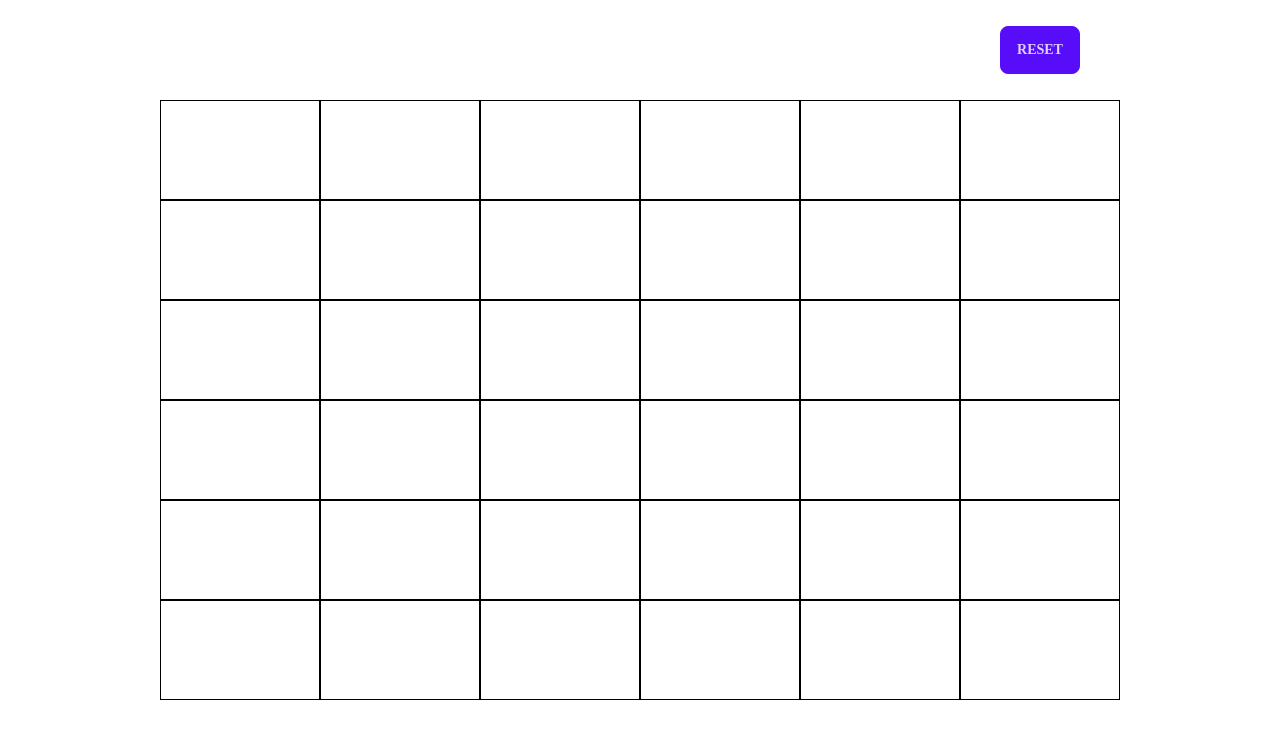
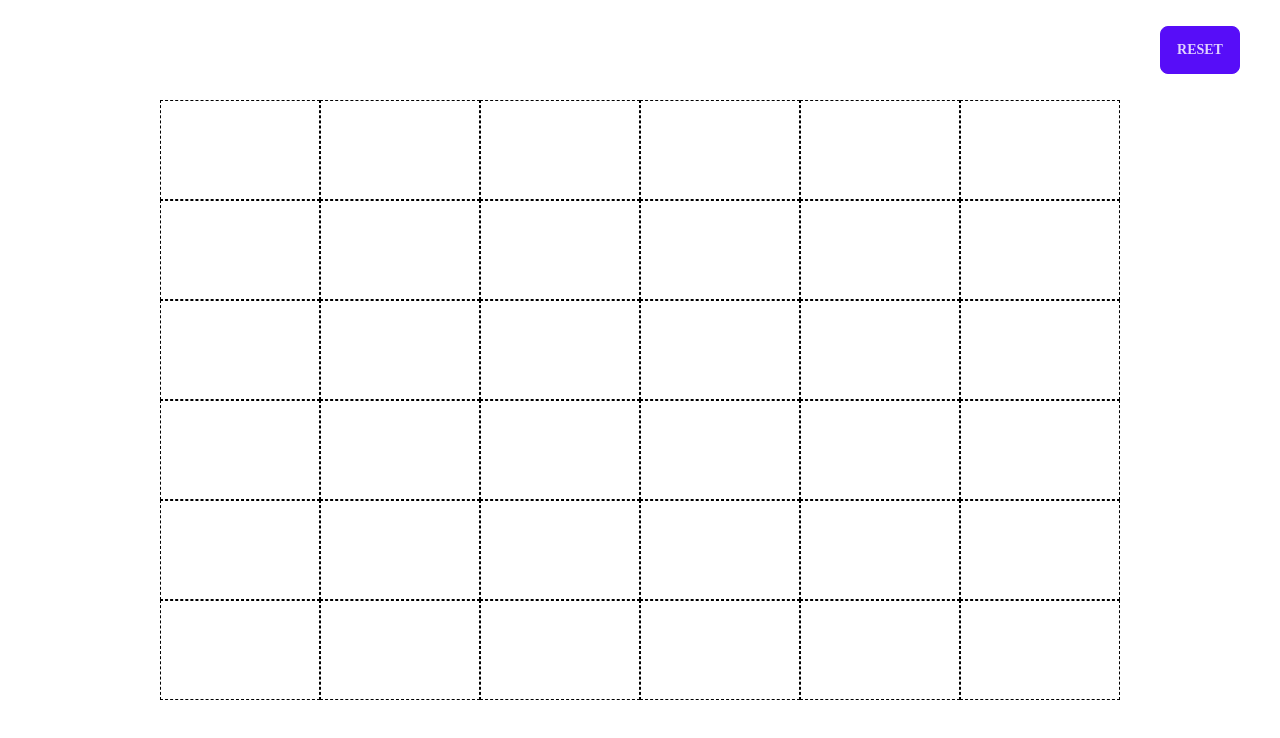
Before and after one commit to DiegoAraujoJS/parana-modules, a Next.js app: page / in a window 1280 px wide. Shown: the top 738 px of the page. Built offline with nearby package versions, Linux system fonts and the light colour scheme.

Commit message:
Nos persisting state bug.

```diff
--- a/src/pages/index.tsx
+++ b/src/pages/index.tsx
@@ -1,56 +1,87 @@
 import Head from "next/head";
-import { useCallback, useEffect, useMemo, useState } from "react";
+import { HTMLAttributes, useCallback, useEffect, useMemo, useState } from "react";
+
+type Line = [number, number, number, number]
 
 const rows = [2,3,4,5,6,7]
 const columns = [2,3,4,5,6,7]
 
+const generateLinesForBox = (row: number, col: number): Line[] => {
+  return [
+    // [(a, b), (c, d)]
+    [col - 1, row - 1, col - 1, row],
+    [col - 1, row - 1, col, row - 1],
+    [col - 1, row, col, row],
+    [col, row - 1, col, row]
+  ]
+}
+
+const lineIsVertical = (line: Line) => line[0] === line[2]
+
+const renderLine = (line: Line): JSX.Element => {
+  const [a, b, c, d] = line
+  if (lineIsVertical(line)) {
+    return <div key={`${a}_${b}_${c}_${d}`} style={{
+      gridColumnStart: a + 1,
+      gridRowStart: Math.max(b, d),
+      width: "2px",
+      background: "black"
+    }}></div>
+  } else {
+    return <div key={`${a}_${b}_${c}_${d}`} style={{
+      gridColumnStart: Math.max(a, c),
+      gridRowStart: b + 1,
+      height: "2px",
+      background: "black"
+    }}></div>
+  }
+}
+
 export default function Home() {
-  const [selected, setSelected] = useState<Record<string, boolean>>({})
-  const resetSelected = useCallback(() => setSelected({}), [])
+  const [selected, setSelected] = useState<Line[]>([])
 
   const [isMouseDown, setIsMouseDown] = useState(false);
-  const [deleteMode, setDeleteMode] = useState(false)
+  const [deleteMode, setDeleteMode] = useState(false);
 
-  useEffect(() => {
-    const handleMouseUp = () => {
-      setIsMouseDown(false)
-    }
-
-    window.addEventListener('mouseup', handleMouseUp)
-
-    return () => {
-      window.removeEventListener('mouseup', handleMouseUp)
-    }
-  }, [])
+  console.log("selected", selected)
 
   const handleMouseDown = (row: number, col: number) => {
-    if (selected[`${row}_${col}`]) {
-      setDeleteMode(true)
-    } else {
-      setDeleteMode(false)
-    }
-    setSelected({...selected, [`${row}_${col}`]: !selected[`${row}_${col}`]})
-    setIsMouseDown(true);
+    console.log("selected ->", selected)
+    setSelected(generateLinesForBox(row, col))
+    // setIsMouseDown(true);
   };
 
+  const resetSelected = () => setSelected([])
+
   const handleMouseEnter = (row: number, col: number) => {
+    console.log("mouse enter", row, col)
     if (isMouseDown) {
-      setSelected({...selected, [`${row}_${col}`]: deleteMode ? false : true})
     }
   };
 
-  const canvasBoxes = useMemo(() => rows.map((row) => {
-    return columns.map((col) => {
-      return <div key={`${row}_${col}`} style={{
-        gridRowStart: row,
-        gridColumnStart: col,
-        border: `${selected[`${row}_${col}`] ? "4px solid black" : "0.25px solid black"}`
-      }}
-        onMouseDown={() => handleMouseDown(row, col)}
-        onMouseEnter={() => handleMouseEnter(row, col)}
-      ></div>
-    })
-  }).flat(), [selected, isMouseDown])
+  const canvasBoxes = useMemo(() => rows.flatMap((row) => columns.map((col) => <div key={`${row}_${col}`}
+    style={{
+      gridRowStart: row,
+      gridColumnStart: col,
+      border: "0.5px dashed black"
+    }}
+    onMouseDown={() => handleMouseDown(row, col)}
+    // onMouseEnter={() => handleMouseEnter(row, col)}
+  ></div>)), [])
+
+  const lines = selected.map(renderLine)
+
+  // useEffect(() => {
+  //   const handleMouseUp = () => {
+  //     setIsMouseDown(false)
+  //   }
+
+  //   window.addEventListener('mouseup', handleMouseUp)
+
+  //   return () => {
+  //     window.removeEventListener('mouseup', handleMouseUp)
+  //   }
+  // }, [])
 
   return (
     <>
@@ -61,13 +92,11 @@ export default function Home() {
       </Head>
       <main className="min-h-screen">
         <div className={`min-h-screen modules-canvas`}>
-
-          <div className="row-start-1 col-start-7 flex items-center justify-center">
+          <div className="row-start-1 col-start-8 flex items-center justify-center">
             <button className="btn btn-primary" onClick={resetSelected}>Reset</button>
           </div>
-
           {canvasBoxes}
-
+          {lines}
         </div>
       </main>
     </>
```
